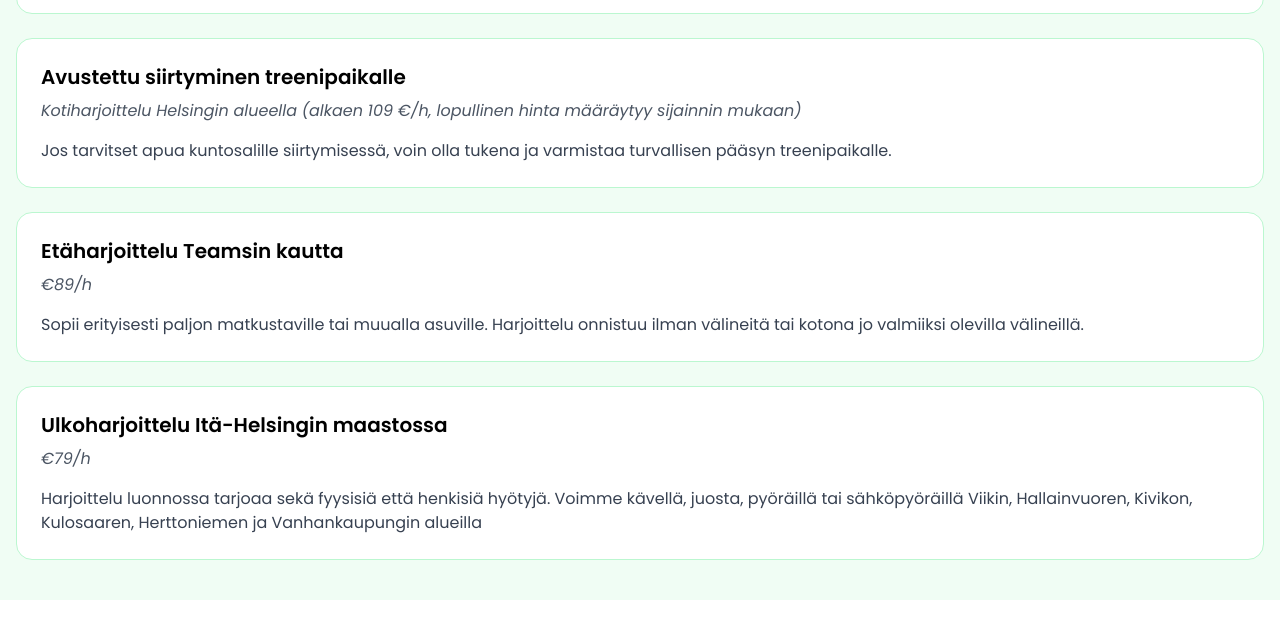
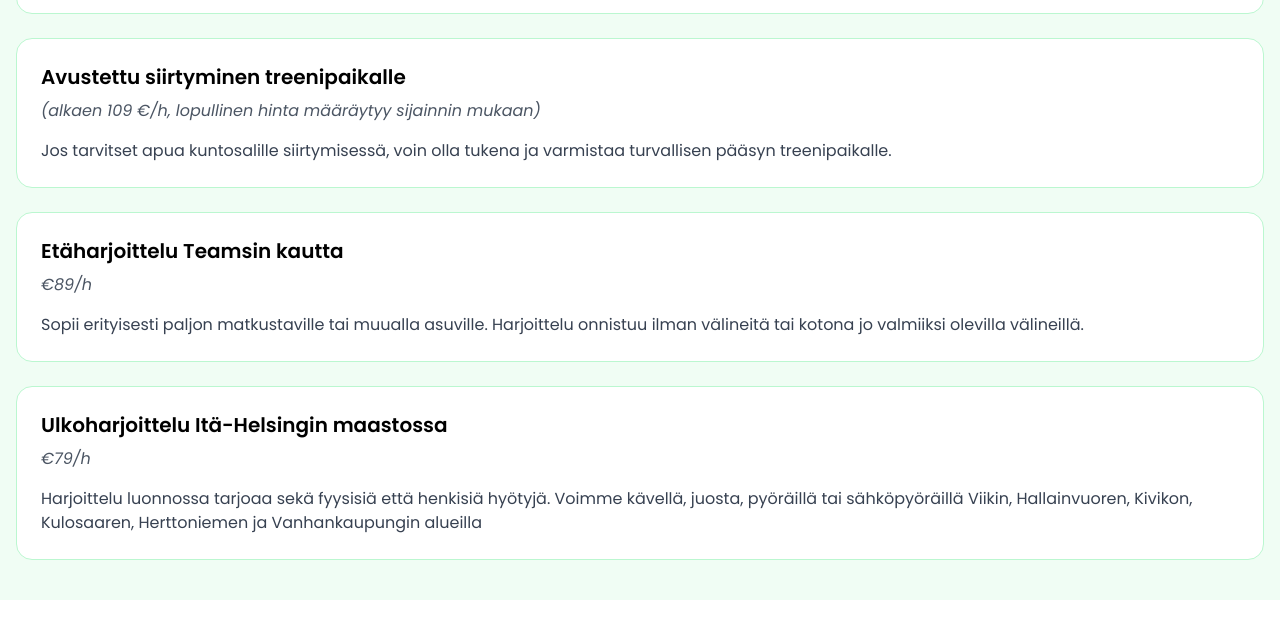
Before and after one commit to hax0-r/fiverr_gym, a plain HTML site: page services.html in a window 1280 px wide. Shown: the part 1192-1810 px from the top of the page. Drawn offline with nearby package versions, Linux system fonts and the light colour scheme; a script that the page names is missing.

Commit message:
complete

```diff
--- a/services.html
+++ b/services.html
@@ -192,7 +192,7 @@
                 <div class="bg-white p-6 rounded-2xl border border-green-200 mb-3 md:mb-6">
                     <h2 class=" text-xl md :text-2xl font-semibold mb-2">Avustettu siirtyminen treenipaikalle
                     </h2>
-                    <p class="text-gray-600 italic mb-4"> Kotiharjoittelu Helsingin alueella (alkaen 109 €/h,
+                    <p class="text-gray-600 italic mb-4"> (alkaen 109 €/h,
                         lopullinen hinta määräytyy sijainnin mukaan)</p>
                     <p class="text-gray-700">
                         Jos tarvitset apua kuntosalille siirtymisessä, voin olla tukena ja varmistaa turvallisen pääsyn
```
Also changed, not shown: index.html (+15 -6 lines).
